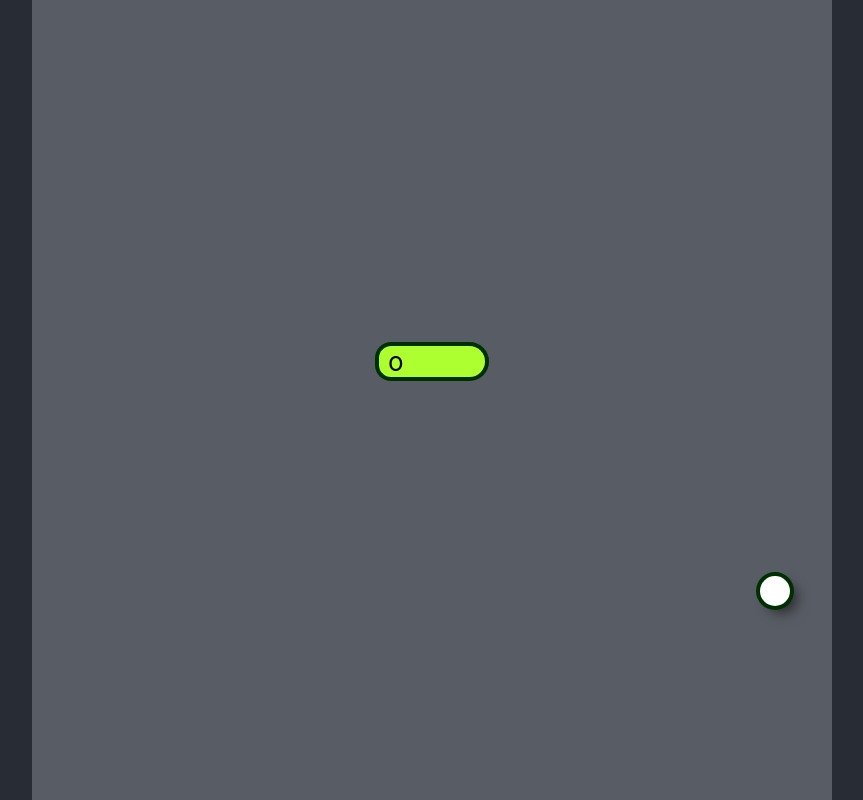
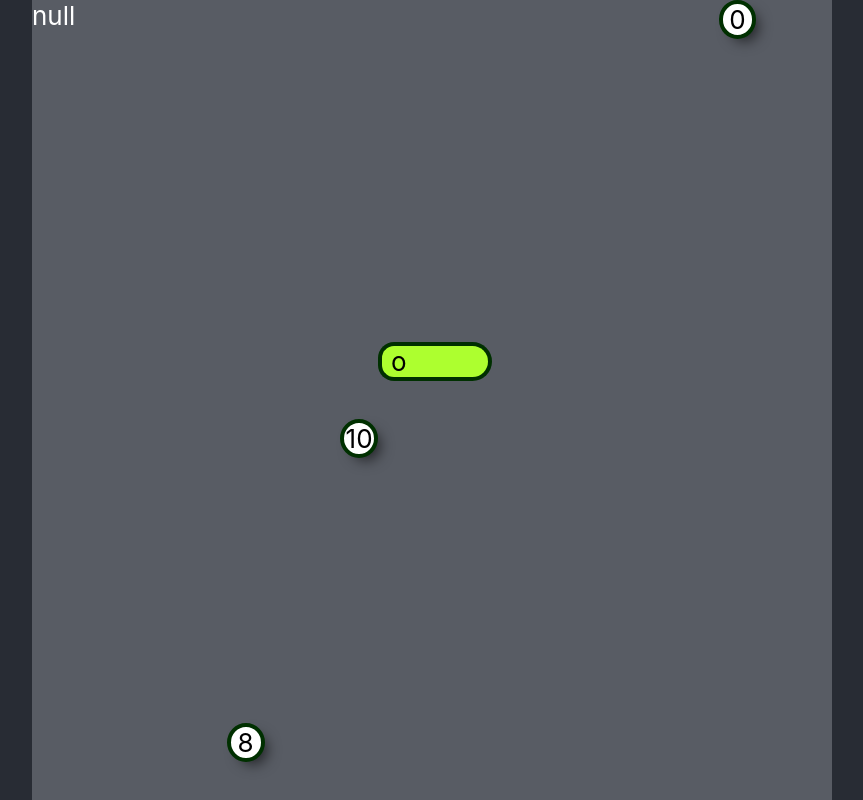
Before and after one commit to mankal111/LinguaBoa, a React (Create React App) app: page / in a window 1280 px wide. Shown: the whole page, without its empty margins (208-1071 px from the left). Built offline with nearby package versions, Linux system fonts and the light colour scheme.

Commit message:
added words, and textToSpeech functionality

```diff
--- a/src/components/Board.js
+++ b/src/components/Board.js
@@ -2,13 +2,16 @@ import React from "react";
 import "./Board.css";
 import Snake from "./Snake.js"
 import Food from "./Food";
+import { words, symbols } from "../words";
 
 export default class Board extends React.Component {
     constructor(props) {
         super(props);
         const [x, y] = [10, 10];
         this.state = {
-            foodPositions: [],
+            practiceLanguage: 'german',
+            practiceSubject: 'numbers',
+            foodList: [],
             snakePositions: [{x, y}, {x: x+1, y}, {x: x+2, y}],
         }
         this.eatFood = this.eatFood.bind(this);
@@ -20,59 +23,77 @@ export default class Board extends React.Component {
 
     componentDidMount() {
         this.generateFood();
-        this.generateFood();
-        this.generateFood();
     }
 
     generateFood() {
-        const { foodPositions, snakePositions } = this.state;
-        const occupiedPositions = [ ...foodPositions, ...snakePositions ];
-        let newFoodPosition, positionIsOccupied;
+        const { foodList, snakePositions, practiceSubject, practiceLanguage } = this.state;
+        const occupiedPositions = [ ...foodList, ...snakePositions ];
+        let newFood, positionIsOccupied, wordAlreadyChosen, newFoodList = [];
+        for(let i = 0; i < 3; i++) {
             do {
-            newFoodPosition = {
+                newFood = {
                     x: Math.floor(Math.random() * 20 + 1),
                     y: Math.floor(Math.random() * 20 + 1),
                 }
                 positionIsOccupied = occupiedPositions.some(
-                part => part.x === newFoodPosition.x && part.y === newFoodPosition.y
+                    part => part.x === newFood.x && part.y === newFood.y
                 );
             } while(positionIsOccupied);
-        this.setState({ foodPositions: [newFoodPosition, ...foodPositions] });
+
+            do {
+                newFood.wordIndex = Math.floor(Math.random() * symbols[practiceSubject].length);
+                wordAlreadyChosen = newFoodList.some(word => word.wordIndex === newFood.wordIndex);
+            } while(wordAlreadyChosen);
+            newFoodList.push(newFood);
+        }
+        this.setState({ foodList: newFoodList });
+        var msg = new SpeechSynthesisUtterance();
+        msg.lang = words[practiceLanguage].code;
+        msg.text = words[practiceLanguage][practiceSubject][newFoodList[0].wordIndex];
+        console.log(words[practiceLanguage][practiceSubject][newFoodList[0].wordIndex])
+        window.speechSynthesis.speak(msg);
     }
 
-    eatFood(index) {
-        // const foodPositions = [ ...this.state.foodPositions ];
-        // foodPositions.splice(index, 1);
-        this.setState({ foodPositions: [] });
-        this.generateFood();
-        this.generateFood();
+    eatFood() {
+        this.setState({ foodList: [] });
         this.generateFood();
     }
 
     reset() {
         const [x, y] = [10, 10];
         this.setState({
-            foodPositions: [],
+            foodList: [],
             snakePositions: [{x, y}, {x: x+1, y}, {x: x+2, y}],
         });
-        this.generateFood();
-        this.generateFood();
         this.generateFood();
     }
 
     render() {
-        const { foodPositions } = this.state;
+        const { foodList, practiceLanguage, practiceSubject } = this.state;
+        const practiceWord = foodList[0] && words[practiceLanguage][practiceSubject][foodList[0].wordIndex];
+
         return <div className="board">
             <Snake
                 x={10} y={10}
                 newSnakePartPositions={this.newSnakePartPositions}
-                foodPositions={foodPositions}
+                foodList={foodList}
                 eat={this.eatFood}
                 die={this.reset}
                 boardWidth={21}
                 boardHeight={21}
             />
-            {this.state.foodPositions.map(pos => (<Food x={pos.x} y={pos.y} key={`${pos.x}-${pos.y}`}/>))}
+            {foodList.map(
+                food => (
+                    <Food
+                        x={food.x} y={food.y}
+                        key={`${food.x}-${food.y}`}
+                        language={practiceLanguage}
+                        subject={practiceSubject}
+                        wordIndex={food.wordIndex}
+                    />
+                )
+            )}
+            <div>{practiceWord}</div>
         </div>;
     }
 }
--- a/src/components/Food.js
+++ b/src/components/Food.js
@@ -1,8 +1,10 @@
 import React from "react";
 import PropTypes from "prop-types";
 import "./Food.css";
+import { symbols } from "../words";
 
 export default class SnakePart extends React.Component {
+
     render() {
         const {x, y} = this.props;
         return <div
@@ -12,6 +14,7 @@ export default class SnakePart extends React.Component {
             }}
             className={`food`}
         >
+            {symbols.numbers[this.props.wordIndex]}
         </div>;
     }
 }
```
Lines whose indentation alone changed are shown as unchanged.
